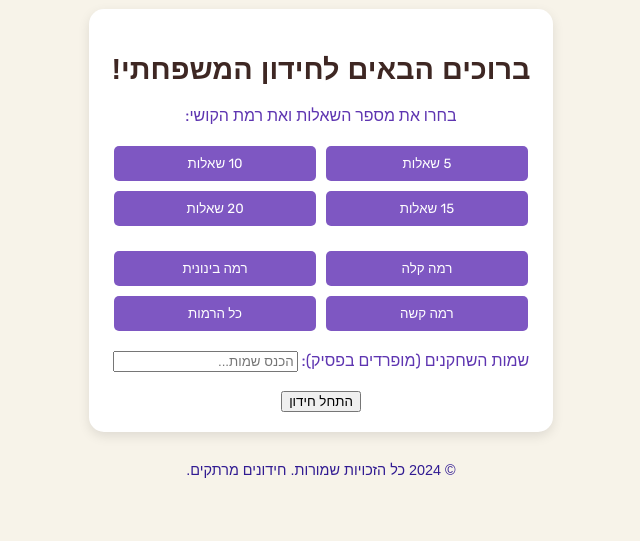
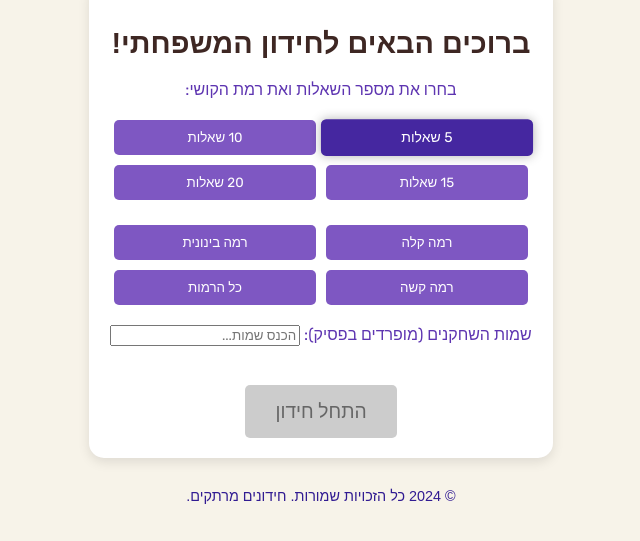
Before and after one commit to shlomoi10/chida, a plain HTML site: page index.html in a window 1280 px wide. Both pictures are taken after a click on the button "5 שאלות". Shown: the part 199-740 px from the top of the page, without its empty margins (319-959 px from the left). Drawn offline with Linux system fonts and the light colour scheme; a web font is replaced by a local one.

Commit message:
Update index.html

```diff
--- a/index.html
+++ b/index.html
@@ -62,6 +62,30 @@
             justify-content: center;
             margin-bottom: 15px;
         }
+            .button-group button.selected {
+                background-color: #4527a0;
+                box-shadow: 0 0 5px #7e57c2;
+            }
+
+        #start-quiz {
+            background-color: #4527a0;
+            color: white;
+            font-size: 1.2em;
+            padding: 15px 30px;
+            margin-top: 20px;
+            transition: all 0.3s ease;
+        }
+
+            #start-quiz:hover {
+                background-color: #45a049;
+                transform: scale(1.05);
+            }
+
+            #start-quiz:disabled {
+                background-color: #cccccc;
+                color: #666666;
+                cursor: not-allowed;
+            }
 
             .button-group button {
                 font-family: 'Rubik', sans-serif;
@@ -72,13 +96,18 @@
                 padding: 10px 20px;
                 margin: 5px;
                 cursor: pointer;
-                transition: background-color 0.3s;
+                transition: background-color 0.3s, transform 0.1s;
                 flex-grow: 1;
                 flex-basis: 45%;
             }
 
                 .button-group button:hover {
                     background-color: #5e35b1;
+                }
+                .button-group button.selected {
+                    background-color: #4527a0;
+                    transform: scale(1.05);
+                    box-shadow: 0 0 10px rgba(0, 0, 0, 0.3);
                 }
 
         .options button {
@@ -153,6 +182,26 @@
             footer p {
                 margin: 0;
             }
+        #start-quiz {
+            font-family: 'Rubik', sans-serif;
+            font-size: 1.2em;
+            background-color: #4527a0;
+            color: white;
+            border: none;
+            border-radius: 5px;
+            padding: 15px 30px;
+            margin-top: 20px;
+            cursor: pointer;
+            transition: background-color 0.3s, transform 0.1s;
+        }
+
+            #start-quiz:hover {
+                background-color: #45a049;
+            }
+
+            #start-quiz:active {
+                transform: scale(0.98);
+            }
     </style>
 </head>
 <body>
@@ -163,7 +212,7 @@
     <div class="setup-container">
         <h2>ברוכים הבאים לחידון המשפחתי!</h2>
         <p>בחרו את מספר השאלות ואת רמת הקושי:</p>
-        <div class="button-group">
+        <div class="button-group" id="num-questions-group">
             <button onclick="setNumQuestions(5)">5 שאלות</button>
             <button onclick="setNumQuestions(10)">10 שאלות</button>
             <button onclick="setNumQuestions(15)">15 שאלות</button>
@@ -176,9 +225,9 @@
             <button onclick="setDifficulty('all')">כל הרמות</button>
         </div>
         <label for="player-names">שמות השחקנים (מופרדים בפסיק):</label>
-        <input type="text" id="player-names" placeholder="הכנס שמות...">
+        <input type="text" id="player-names" placeholder="הכנס שמות..." style="font-family: 'Rubik', sans-serif;">
         <br><br>
-        <button onclick="startQuiz()">התחל חידון</button>
+            <button id="start-quiz" onclick="startQuiz()" disabled>התחל חידון</button>
     </div>
 
     <div class="quiz-container" style="display: none;">
@@ -306,8 +355,8 @@
         function startQuiz() {
             const playerNames = document.getElementById('player-names').value.split(',').map(name => name.trim());
 
-            if (playerNames.length === 0) {
-                alert("אנא הכנס שמות שחקנים.");
+            if (playerNames.length === 0 || !selectedNumQuestions || !selectedDifficulty) {
+                alert("אנא בחר כמות שאלות, רמת קושי, והכנס שמות שחקנים.");
                 return;
             }
 
@@ -322,6 +371,51 @@
             selectedQuestions = questions.filter(q => difficulty === 'all' || q.difficulty === difficulty);
             selectedQuestions = selectedQuestions.sort(() => 0.5 - Math.random()).slice(0, numQuestions);
         }
+        let selectedNumQuestions = null;
+        let selectedDifficulty = null;
+
+        function setNumQuestions(value) {
+            numQuestions = value;
+            selectedNumQuestions = value;
+            updateButtonStates('num-questions', value);
+            checkStartButton();
+        }
+
+        function setDifficulty(value) {
+            difficulty = value;
+            selectedDifficulty = value;
+            updateButtonStates('difficulty', value);
+            checkStartButton();
+        }
+        function updateButtonStates(type, selectedValue) {
+            const buttons = document.querySelectorAll(`.button-group button[onclick^="set${type === 'num-questions' ? 'NumQuestions' : 'Difficulty'}"]`);
+            buttons.forEach(button => {
+                if (type === 'num-questions') {
+                    // For number of questions, we compare the exact number
+                    if (button.textContent.trim() === selectedValue + ' שאלות') {
+                        button.classList.add('selected');
+                    } else {
+                        button.classList.remove('selected');
+                    }
+                } else if (type === 'difficulty') {
+                    // For difficulty, we compare based on the difficulty value
+                    const buttonDifficulty = button.getAttribute('onclick').split("'")[1];
+                    if (buttonDifficulty === selectedValue) {
+                        button.classList.add('selected');
+                    } else {
+                        button.classList.remove('selected');
+                    }
+                }
+            });
+        }
+
+        function checkStartButton() {
+            const startButton = document.getElementById('start-quiz');
+            const playerNamesInput = document.getElementById('player-names');
+            startButton.disabled = !(selectedNumQuestions && selectedDifficulty && playerNamesInput.value.trim() !== '');
+        }
+
+        document.getElementById('player-names').addEventListener('input', checkStartButton);
 
         function showQuestion() {
             if (currentQuestionIndex < selectedQuestions.length) {
```
Lines whose indentation alone changed are shown as unchanged.
